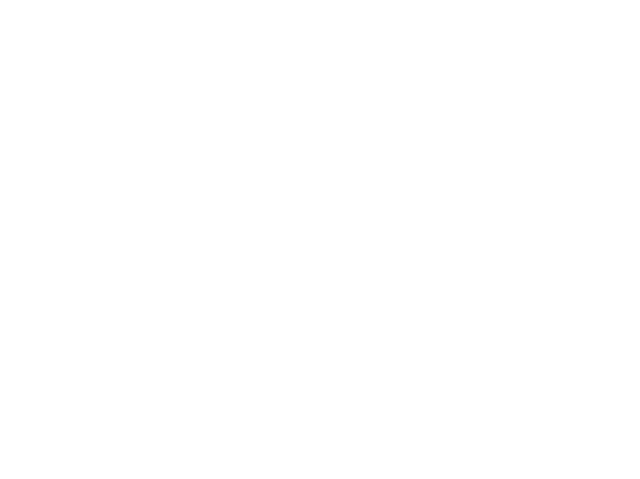
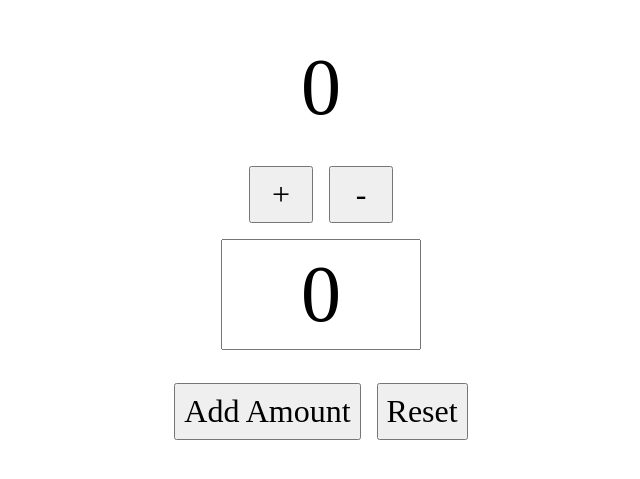
Before and after one commit to Anjum7866/react-redux, a React (Create React App) app: page / in a window 1280 px wide. Shown: the part 151-630 px from the top of the page, without its empty margins (319-959 px from the left). Built offline with nearby package versions, Linux system fonts and the light colour scheme.

Commit message:
Counter using react

```diff
--- a/src/App.js
+++ b/src/App.js
@@ -1,9 +1,10 @@
 import React from 'react'
+import Counter from "./features/counter/Counter"
 
 const App = () => {
   return (
     <div>
-
+      <Counter/>
     </div>
   )
 }
--- a/src/app/store.js
+++ b/src/app/store.js
@@ -1,7 +1,8 @@
 import { configureStore } from "@reduxjs/toolkit";
+import counterReducer from '../features/counter/counterSlice';
 
 export const store = configureStore({
     reducer: {
-
+        counter: counterReducer,
     }
 })
--- /dev/null
+++ b/src/features/counter/Counter.js
@@ -0,0 +1,44 @@
+import { useSelector, useDispatch } from "react-redux";
+import {
+    increment,
+    decrement,
+    reset,
+    incrementByAmount
+} from './counterSlice';
+import { useState } from "react";
+
+const Counter = () => {
+    const count = useSelector((state) => state.counter.count);
+    const dispatch = useDispatch();
+
+    const [incrementAmount, setIncrementAmount] = useState(0);
+
+    const addValue = Number(incrementAmount) || 0;
+
+    const resetAll = () => {
+        setIncrementAmount(0);
+        dispatch(reset());
+    }
+
+    return (
+        <section>
+            <p>{count}</p>
+            <div>
+                <button onClick={() => dispatch(increment())}>+</button>
+                <button onClick={() => dispatch(decrement())}>-</button>
+            </div>
+
+            <input
+                type="text"
+                value={incrementAmount}
+                onChange={(e) => setIncrementAmount(e.target.value)}
+            />
+
+            <div>
+                <button onClick={() => dispatch(incrementByAmount(addValue))}>Add Amount</button>
+                <button onClick={resetAll}>Reset</button>
+            </div>
+        </section>
+    )
+}
+export default Counter
--- /dev/null
+++ b/src/features/counter/counterSlice.js
@@ -0,0 +1,28 @@
+import { createSlice } from "@reduxjs/toolkit";
+
+const initialState = {
+    count: 0
+}
+
+export const counterSlice = createSlice({
+    name: 'counter',
+    initialState,
+    reducers: {
+        increment: (state) => {
+            state.count += 1;
+        },
+        decrement: (state) => {
+            state.count -= 1;
+        },
+        reset: (state) => {
+            state.count = 0;
+        },
+        incrementByAmount: (state, action) => {
+            state.count += action.payload;
+        }
+    }
+});
+
+export const { increment, decrement, reset, incrementByAmount } = counterSlice.actions;
+
+export default counterSlice.reducer;
```
